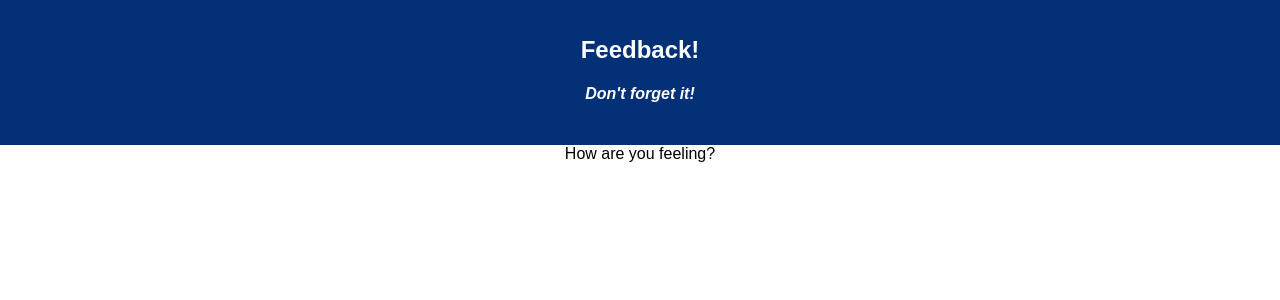
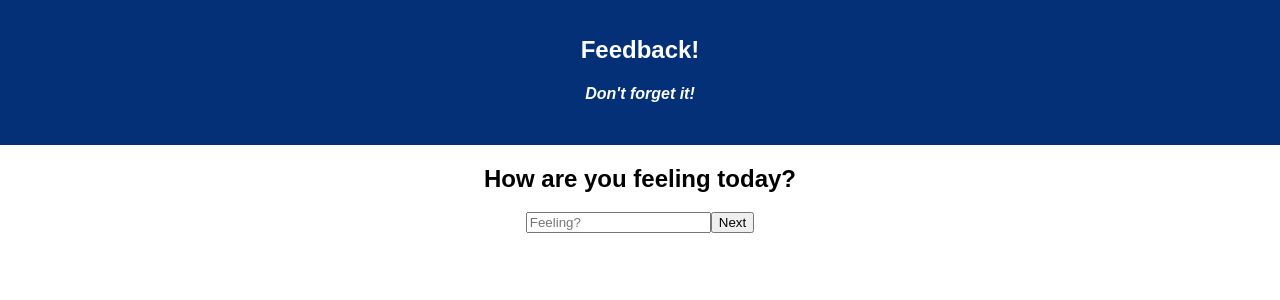
Before and after one commit to mkbaker/redux-feedback-loop, a React (Create React App) app: page /understanding in a window 1280 px wide. Shown: the top 300 px of the page. Built offline with nearby package versions, Linux system fonts and the light colour scheme.

Commit message:
add h1, input, button

```diff
--- a/src/components/HowAreYouFeeling/HowAreYouFeeling.js
+++ b/src/components/HowAreYouFeeling/HowAreYouFeeling.js
@@ -3,9 +3,15 @@ import React, { Component } from 'react';
 class HowAreYouFeeling extends Component {
     render(){
         return (
-            <>
-            How are you feeling?
-            </>
+            <div>
+                <h2>How are you feeling today?</h2>
+
+                <span className="inputAndNext">
+                <input type="number" placeholder="Feeling?"/>
+                <button>Next</button>
+                </span>
+
+            </div>
         )
     }
 }//end HowAreYouFeeling
```
